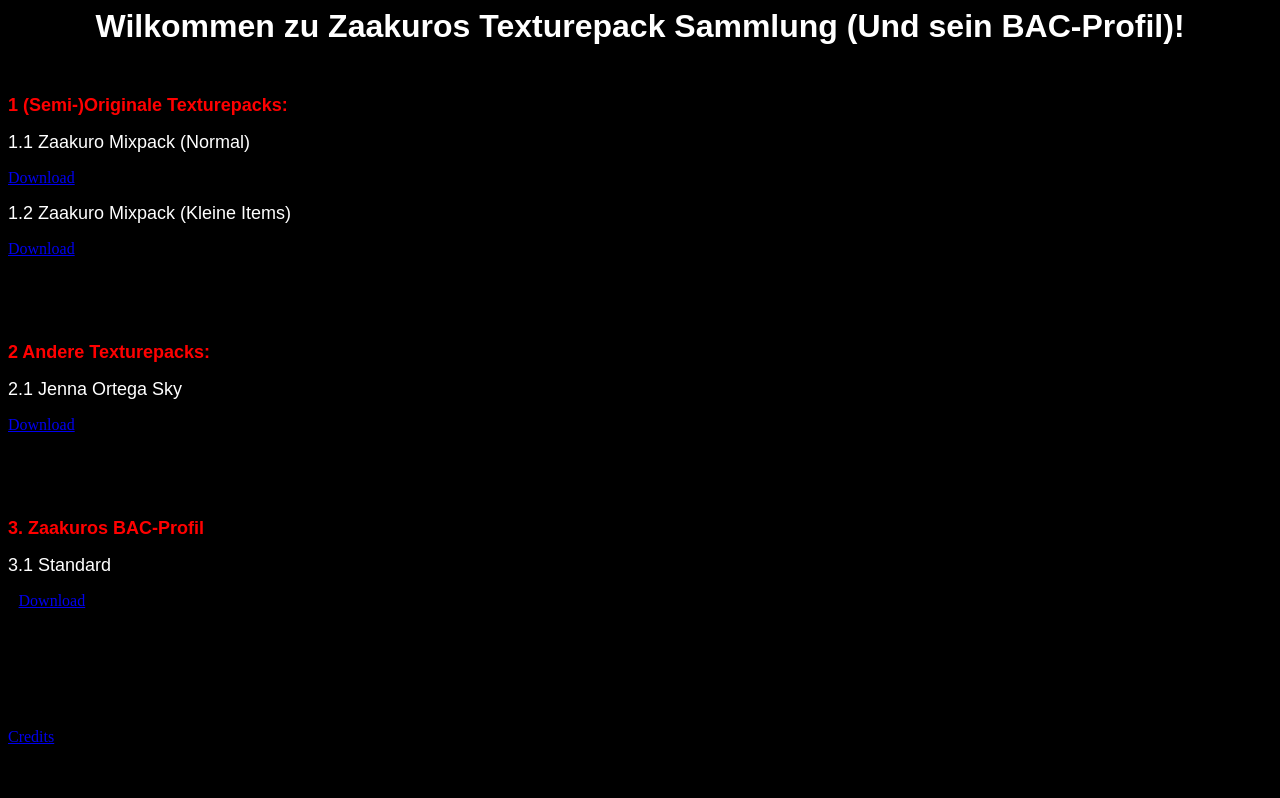
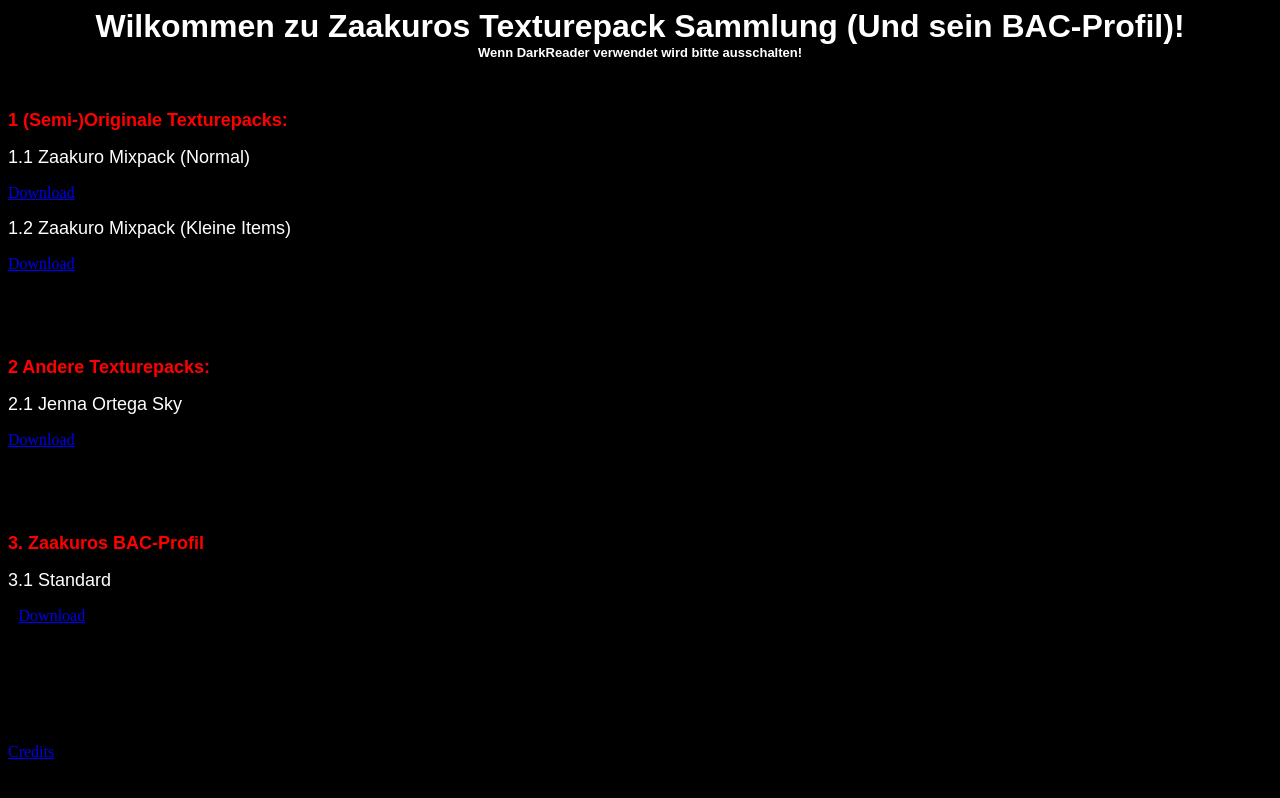
Before and after one commit to Schizo272/TwitchWebsite, a plain HTML site: page index.html in a window 1280 px wide. Drawn offline with Linux system fonts and the light colour scheme.

Commit message:
Update index.html

```diff
--- a/index.html
+++ b/index.html
@@ -1,6 +1,7 @@
 <html>
   <head>
     <b> <font face="Arial"> <font color="white"> <hl1> <font size="6"> <center> Wilkommen zu Zaakuros Texturepack Sammlung (Und sein BAC-Profil)!  </center>  </hl1>      </font> </font></font> </b>
+    <b> <font face="Arial"> <font color="white"> <hl1> <font size="2"> <center> Wenn DarkReader verwendet wird bitte ausschalten!  </center>  </hl1>      </font> </font></font> </b>
   </head>
   <body style="background-color:black;">
     <p> test </p>
```
